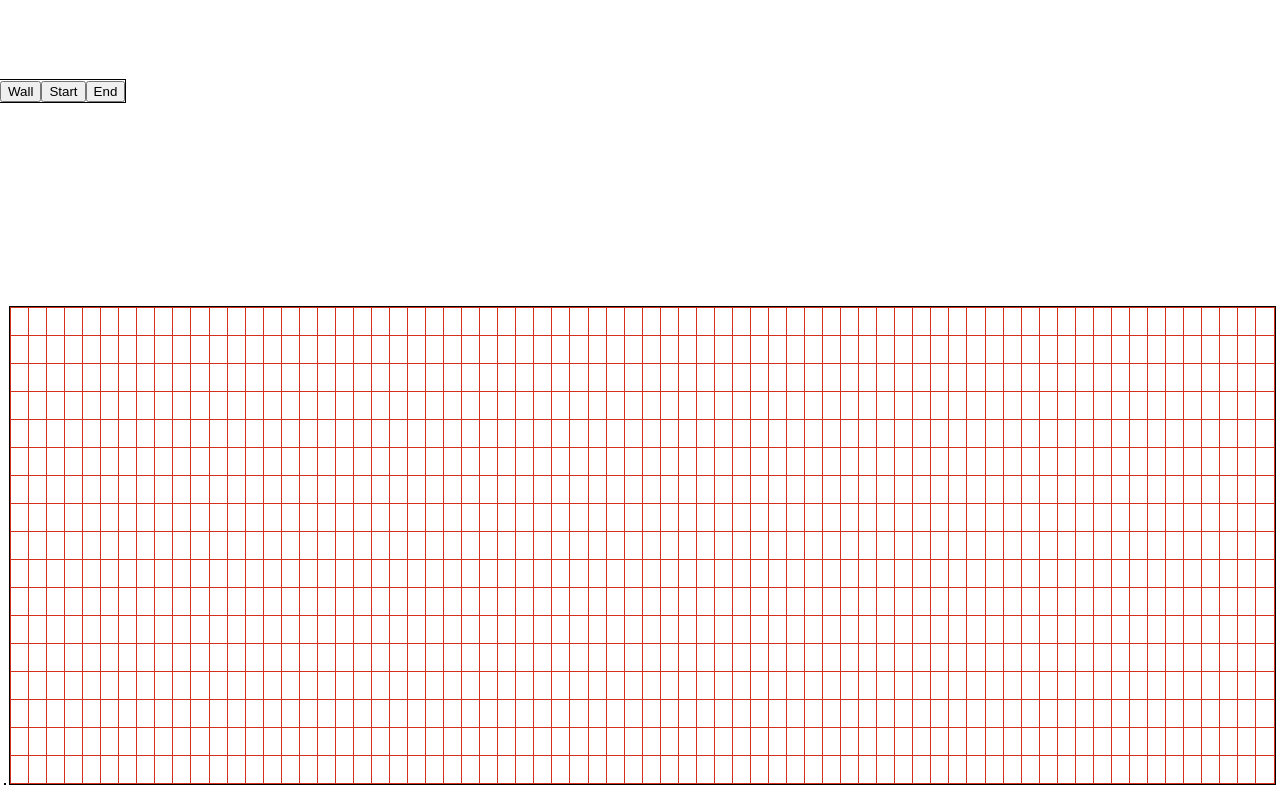
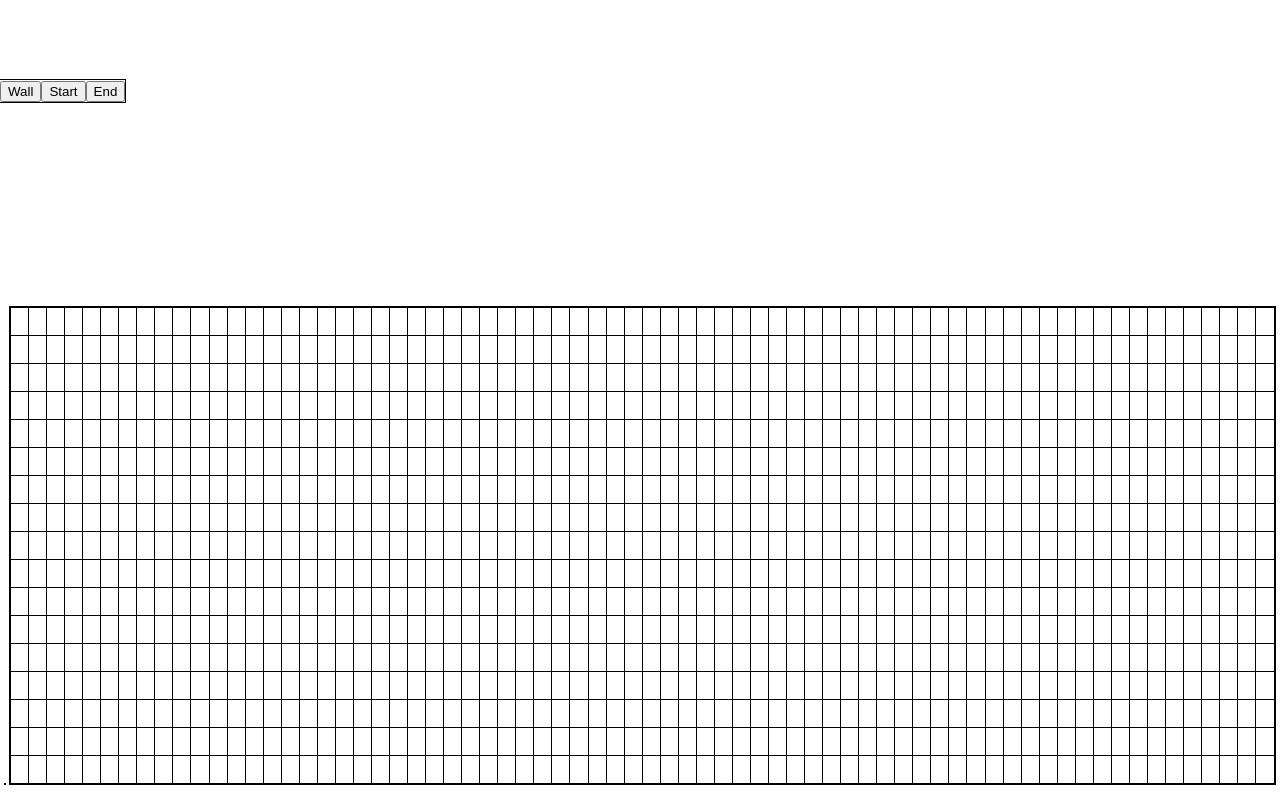
Before and after one commit to Kaidey/pathfindingvisualizer, a React (Create React App) app: page / in a window 1280 px wide. Built offline with nearby package versions, Linux system fonts and the light colour scheme.

Commit message:
v1.0.0: Fix #4

```diff
--- a/src/Grid/Grid.css
+++ b/src/Grid/Grid.css
@@ -14,7 +14,7 @@ table {
 }
 
 .unvisited {
-  border: 1px solid rgb(211, 49, 27);
+  border: 1px solid rgb(0, 0, 0);
   background-color: white;
 }
 
--- a/src/Grid/Grid.jsx
+++ b/src/Grid/Grid.jsx
@@ -31,7 +31,7 @@ export default class Grid extends Component {
     const grid = this.state.grid;
     return (
       <>
-        <table id="grid">
+        <table id="grid" onMouseLeave={this.props.setMouseDownFalse}>
           <tbody>
             {grid.map((row, rowIdx) => {
               return (
@@ -42,9 +42,16 @@ export default class Grid extends Component {
                         key={cellIdx}
                         id={`node_${rowIdx}_${cellIdx}`}
                         className="unvisited"
-                        onClick={event =>
-                          this.props.cellClickHandler(event)
-                        }></td>
+                        onMouseDown={event => {
+                          this.props.mouseEventHandler(event);
+                          this.props.setMouseDownTrue();
+                        }}
+                        onMouseUp={this.props.setMouseDownFalse}
+                        onMouseOver={event => {
+                          if (this.props.mouseDown) {
+                            this.props.mouseEventHandler(event);
+                          }
+                        }}></td>
                     );
                   })}
                 </tr>
--- a/src/Visualizer/Visualizer.jsx
+++ b/src/Visualizer/Visualizer.jsx
@@ -17,7 +17,8 @@ export default class Visualizer extends Component {
     this.state = {
       nodeToPlace: NODES.WALL_NODE,
       startNode: null,
-      endNode: null
+      endNode: null,
+      mouseDown: false
     };
   }
 
@@ -25,7 +26,8 @@ export default class Visualizer extends Component {
     this.setState({ nodeToPlace: nodeType });
   };
 
-  cellClickHandler = event => {
+  mouseEventHandler = event => {
+    event.preventDefault();
     const tableNode = ReactDOM.findDOMNode(this);
     const clickedCellID = event.target.id;
     const cell = tableNode.querySelector(`#${clickedCellID}`);
@@ -74,7 +76,12 @@ export default class Visualizer extends Component {
           <Menu selectNode={this.setNodeToPlace} nodes={NODES} />
         </div>
         <div id="grid">
-          <Grid cellClickHandler={this.cellClickHandler} />
+          <Grid
+            mouseEventHandler={this.mouseEventHandler}
+            setMouseDownFalse={() => this.setState({ mouseDown: false })}
+            setMouseDownTrue={() => this.setState({ mouseDown: true })}
+            mouseDown={this.state.mouseDown}
+          />
         </div>
       </div>
     );
```
